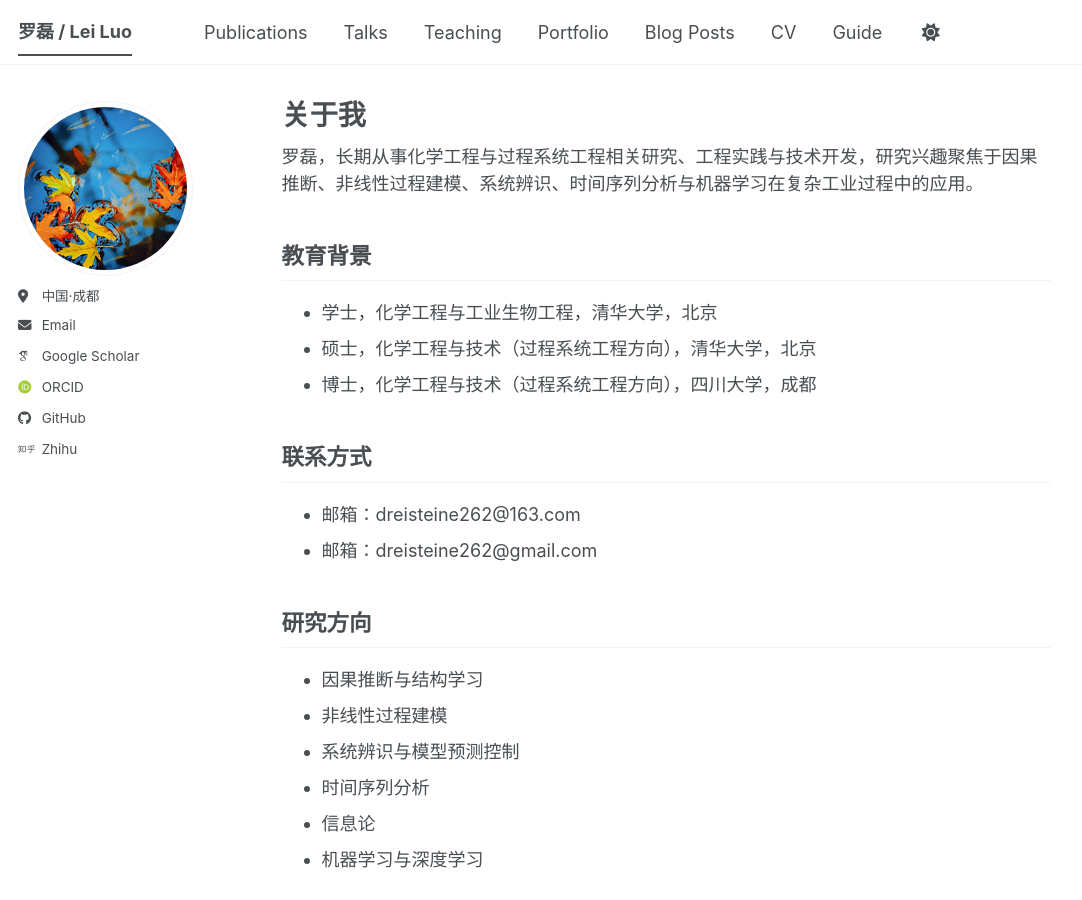
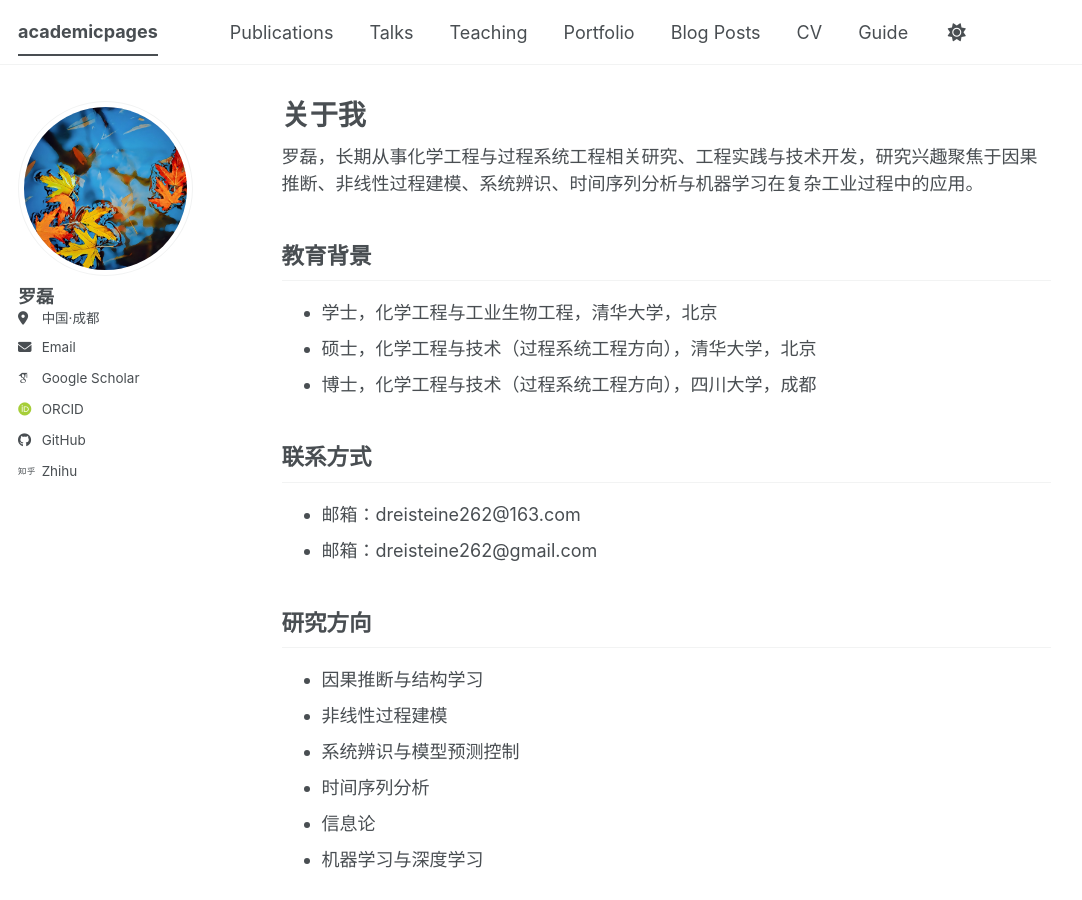
Before and after one commit to Ulti-Dreisteine/academicpages, a Jekyll site: the page built from _pages/about.md, in a window 1280 px wide and 900 px high. Shown: the whole window, without its empty margins (0-1082 px from the left). Built offline with Jekyll 4.4.1, drawn with Linux system fonts in a browser that asks for light colours; some web fonts are replaced; a script bundle is joined from its source files by our own code; library files that are not in the unit come from our copies.

Commit message:
更新个人资料配置，注释掉完整姓名并修改为简化版本

```diff
--- a/_config.yml
+++ b/_config.yml
@@ -9,7 +9,7 @@
 # Basic Site Settings
 locale                   : "en-US"
 site_theme               : "default" # The available themes options are "default", "air", "sunrise", "mint", "dirt" and "contrast"
-title                    : "罗磊 / Lei Luo"
+# title                    : "罗磊 / Lei Luo"
 title_separator          : "-"
 name                     : &name "罗磊 / Lei Luo"
 description              : &description "罗磊的学术主页"   # Update this with a general description of your site, this is the default if not overridden by a page
@@ -24,7 +24,7 @@ repository               : "Ulti-Dreisteine/academicpages"
 author:
   # Biographic information
   avatar           : "profile.png"
-  # name             : "罗磊 / Lei Luo"
+  name             : "罗磊"
   # pronouns         : "he/him"
   # bio              : ""
   location         : "中国·成都"
```
